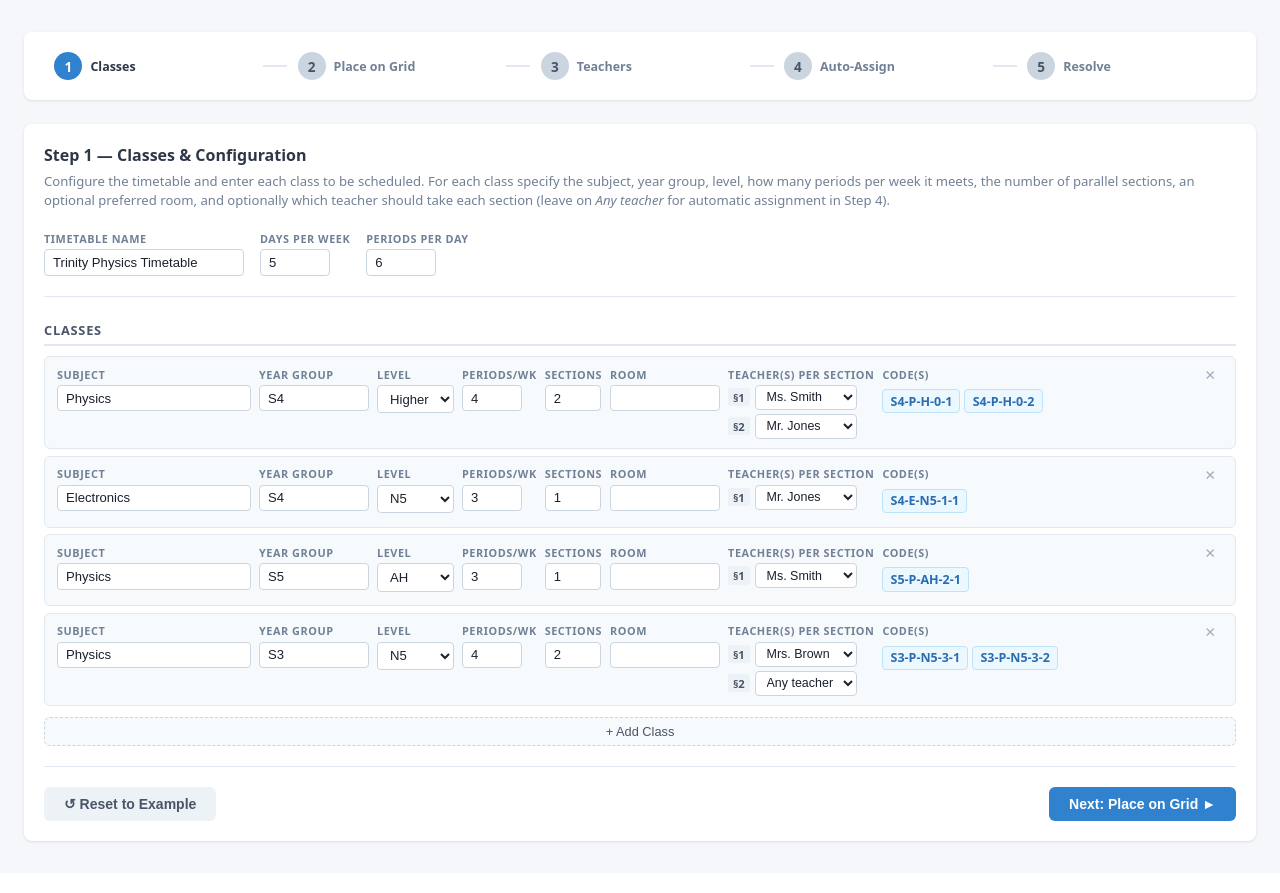
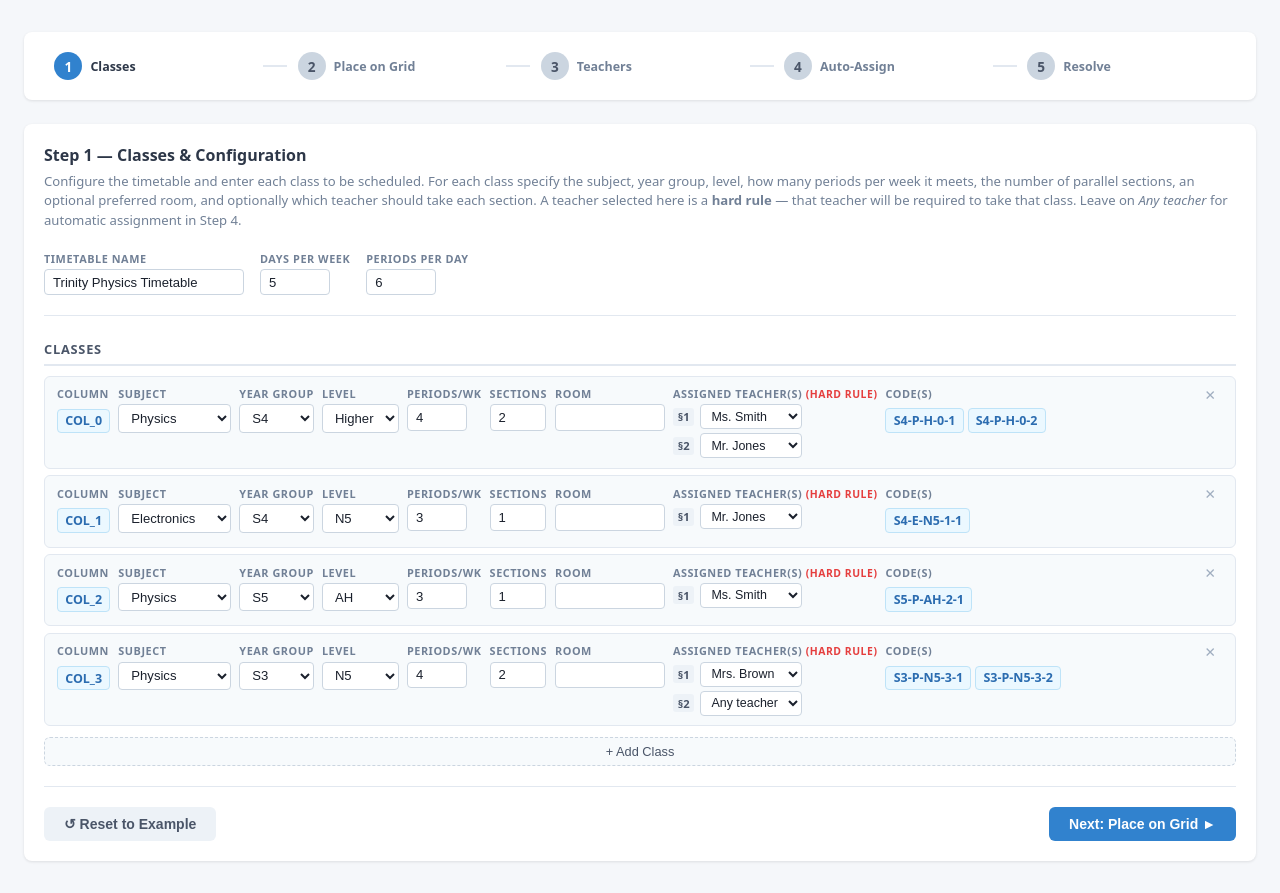
Before and after one commit to trinityphysics/Timetable, a Flask app: page / in a window 1280 px wide. Shown: the part 65-958 px from the top of the page. Before the commit the page ends 909 px from the top, so only its background shows below. Run offline with Flask 3, Linux system fonts and the light colour scheme.

Commit message:
feat: subjects page – column badge, dropdown selects, hard-rule teacher label
Agent-Logs-Url: https://github.com/trinityphysics/Timetable/sessions/1b1538de-ef54-4253-95e5-4983f7f150a7

Co-authored-by: trinityphysics <266975512+trinityphysics@users.noreply.github.com>

```diff
--- a/templates/index.html
+++ b/templates/index.html
@@ -210,8 +210,9 @@
       Configure the timetable and enter each class to be scheduled.
       For each class specify the subject, year group, level, how many periods per week
       it meets, the number of parallel sections, an optional preferred room, and optionally
-      which teacher should take each section (leave on <em>Any teacher</em> for automatic
-      assignment in Step 4).
+      which teacher should take each section. A teacher selected here is a
+      <strong>hard rule</strong> &mdash; that teacher will be required to take that class.
+      Leave on <em>Any teacher</em> for automatic assignment in Step 4.
     </p>
     <div class="settings-row">
       <div class="field-group">
@@ -318,6 +319,9 @@
 
 <script>
 const DAY_NAMES = ["Mon","Tue","Wed","Thu","Fri","Sat","Sun"];
+const SUBJECT_OPTIONS = ["Physics","Electronics","Mathematics","Chemistry","Biology","Computing","English","History","Geography","Art","Music","PE","RE","Other"];
+const YEAR_GROUP_OPTIONS = ["S1","S2","S3","S4","S5","S6"];
+const LEVEL_OPTIONS = ["N5","Higher","AH","Other"];
 
 // ── State ──
 let s = { name:"Timetable", days_per_week:5, periods_per_day:6, classes:[], placements:[], teachers:[] };
@@ -394,19 +398,28 @@ function renderClasses(){
     for(let j=0;j<n;j++){stHtml+='<div class="section-teacher-row"><span class="section-label">\u00a7'+(j+1)+'</span><select id="cls'+i+'-st'+j+'" onchange="s.classes['+i+'].section_teachers['+j+']=this.value">'+teacherOpts+"</select></div>";}
     stHtml+="</div>";
     const codeHtml=getClassCodes(cls).map(cd=>'<span class="code-badge">'+esc(cd)+"</span>").join(" ");
+    const subjectOpts=SUBJECT_OPTIONS.map(v=>'<option value="'+esc(v)+'">'+esc(v)+"</option>").join("");
+    const yearGroupOpts=YEAR_GROUP_OPTIONS.map(v=>'<option value="'+esc(v)+'">'+esc(v)+"</option>").join("");
+    const levelOpts=LEVEL_OPTIONS.map(v=>'<option value="'+esc(v)+'">'+esc(v)+"</option>").join("");
+    const colName="COL_"+cls.id;
     div.innerHTML=
       '<div style="display:flex;flex-wrap:wrap;gap:.5rem;flex:1;align-items:flex-start">'+
-      '<div class="field-group"><label>Subject</label><input type="text" id="cls'+i+'-subj" value="'+esc(cls.subject||"")+'" style="min-width:100px" onchange="s.classes['+i+'].subject=this.value;renderClasses()"/></div>'+
-      '<div class="field-group"><label>Year Group</label><input type="text" id="cls'+i+'-yg" value="'+esc(cls.year_group||"")+'" style="width:66px" onchange="s.classes['+i+'].year_group=this.value;renderClasses()"/></div>'+
-      '<div class="field-group"><label>Level</label><select id="cls'+i+'-lvl" onchange="s.classes['+i+'].level=this.value;renderClasses()"><option value="N5">N5</option><option value="Higher">Higher</option><option value="AH">AH</option><option value="Other">Other</option></select></div>'+
+      '<div class="field-group"><label>Column</label><div style="padding:.25rem 0"><span class="code-badge" title="Unique column identifier">'+esc(colName)+'</span></div></div>'+
+      '<div class="field-group"><label>Subject</label><select id="cls'+i+'-subj" onchange="s.classes['+i+'].subject=this.value;renderClasses()">'+subjectOpts+'</select></div>'+
+      '<div class="field-group"><label>Year Group</label><select id="cls'+i+'-yg" onchange="s.classes['+i+'].year_group=this.value;renderClasses()">'+yearGroupOpts+'</select></div>'+
+      '<div class="field-group"><label>Level</label><select id="cls'+i+'-lvl" onchange="s.classes['+i+'].level=this.value;renderClasses()">'+levelOpts+'</select></div>'+
       '<div class="field-group"><label>Periods/Wk</label><input type="number" id="cls'+i+'-ppw" value="'+(cls.periods_per_week||1)+'" min="1" max="30" style="width:60px" onchange="s.classes['+i+'].periods_per_week=parseInt(this.value)||1"/></div>'+
       '<div class="field-group"><label>Sections</label><input type="number" id="cls'+i+'-sec" value="'+n+'" min="1" max="20" style="width:56px" onchange="onClassSectionsChange('+i+',parseInt(this.value)||1)"/></div>'+
       '<div class="field-group"><label>Room</label><input type="text" id="cls'+i+'-room" value="'+esc(cls.room||"")+'" style="width:80px" onchange="s.classes['+i+'].room=this.value"/></div>'+
-      '<div class="field-group"><label>Teacher(s) per Section</label>'+stHtml+"</div>"+
+      '<div class="field-group"><label>Assigned Teacher(s) <span style="font-size:.65rem;color:#e53e3e;font-weight:700">(hard rule)</span></label>'+stHtml+"</div>"+
       '<div class="field-group"><label>Code(s)</label><div style="padding:.25rem 0;display:flex;gap:.25rem;flex-wrap:wrap">'+codeHtml+"</div></div>"+
       "</div>"+
       '<button class="btn-delete" onclick="removeClassAt('+i+')" title="Remove class">\u2715</button>';
     c.appendChild(div);
+    const subjEl=document.getElementById("cls"+i+"-subj");
+    if(subjEl)subjEl.value=cls.subject||"Physics";
+    const ygEl=document.getElementById("cls"+i+"-yg");
+    if(ygEl)ygEl.value=cls.year_group||"S4";
     const lvlEl=document.getElementById("cls"+i+"-lvl");
     if(lvlEl)lvlEl.value=cls.level||"Higher";
     for(let j=0;j<n;j++){const el=document.getElementById("cls"+i+"-st"+j);if(el)el.value=(st[j]!==undefined?st[j]:"");}
```
